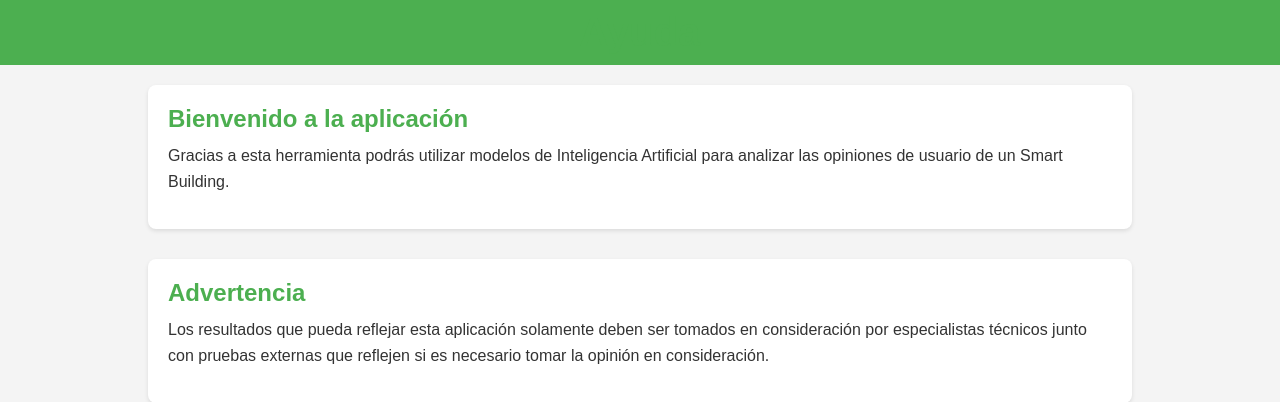
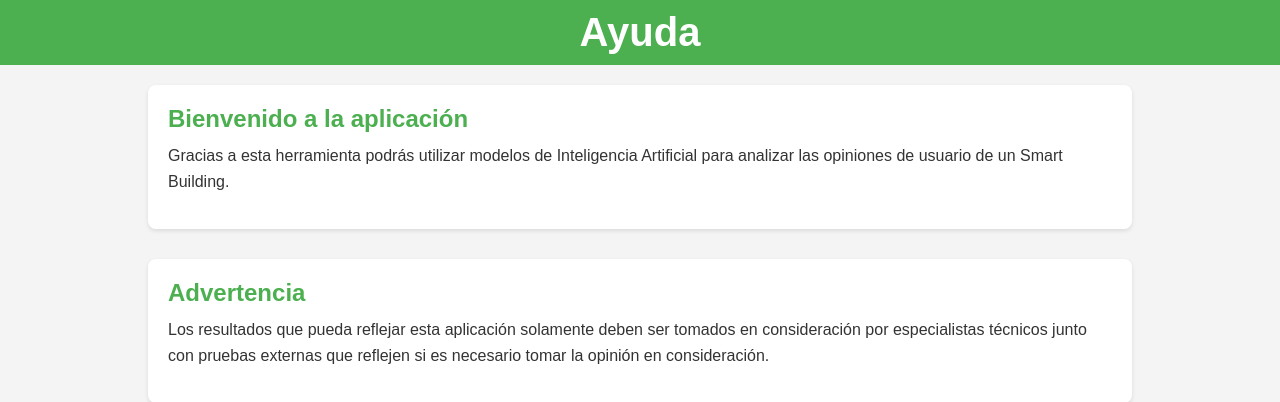
Before and after one commit to JLToledano/SBOpinionAnalysis, a Flask app: page /help in a window 1280 px wide. Shown: the top 402 px of the page. Run offline with Flask 3, Linux system fonts and the light colour scheme; parts of the project's set-up code (start-up, migrations or seed data) failed here and were passed over.

Commit message:
Fix styles on train GUI view

```diff
--- a/GUI/static/styles/help.css
+++ b/GUI/static/styles/help.css
@@ -15,6 +15,7 @@
     margin: 0; /* Remove default margin for H1 element */
     font-size: 2.5rem; /* Set the font size for H1 element */
     font-weight: bold; /* Make H1 text bold */
+    color: white; /* Set H1 text color to white */
 }
 
 section {
--- a/GUI/templates/metrics.html
+++ b/GUI/templates/metrics.html
@@ -17,7 +17,7 @@
         <h1>Resultado del Entrenamiento</h1> <!-- Main heading of the page -->
     </header>
 
-    <!-- Subheading for metrics section -->
+    <!-- Subheading for train metrics section -->
     <h2>Métricas de Entrenamiento</h2>
 
     <!-- Loop through metrics for each train epoch -->
@@ -78,6 +78,9 @@
         </table>
     </div>
     {% endfor %} <!-- End of loop through train epochs -->
+
+    <!-- Subheading for eval metrics section -->
+    <h2>Métricas de Evaluación</h2>
 
     <!-- Loop through metrics for each eval epoch -->
     {% for metrics in eval_epoch_metrics %}
```
